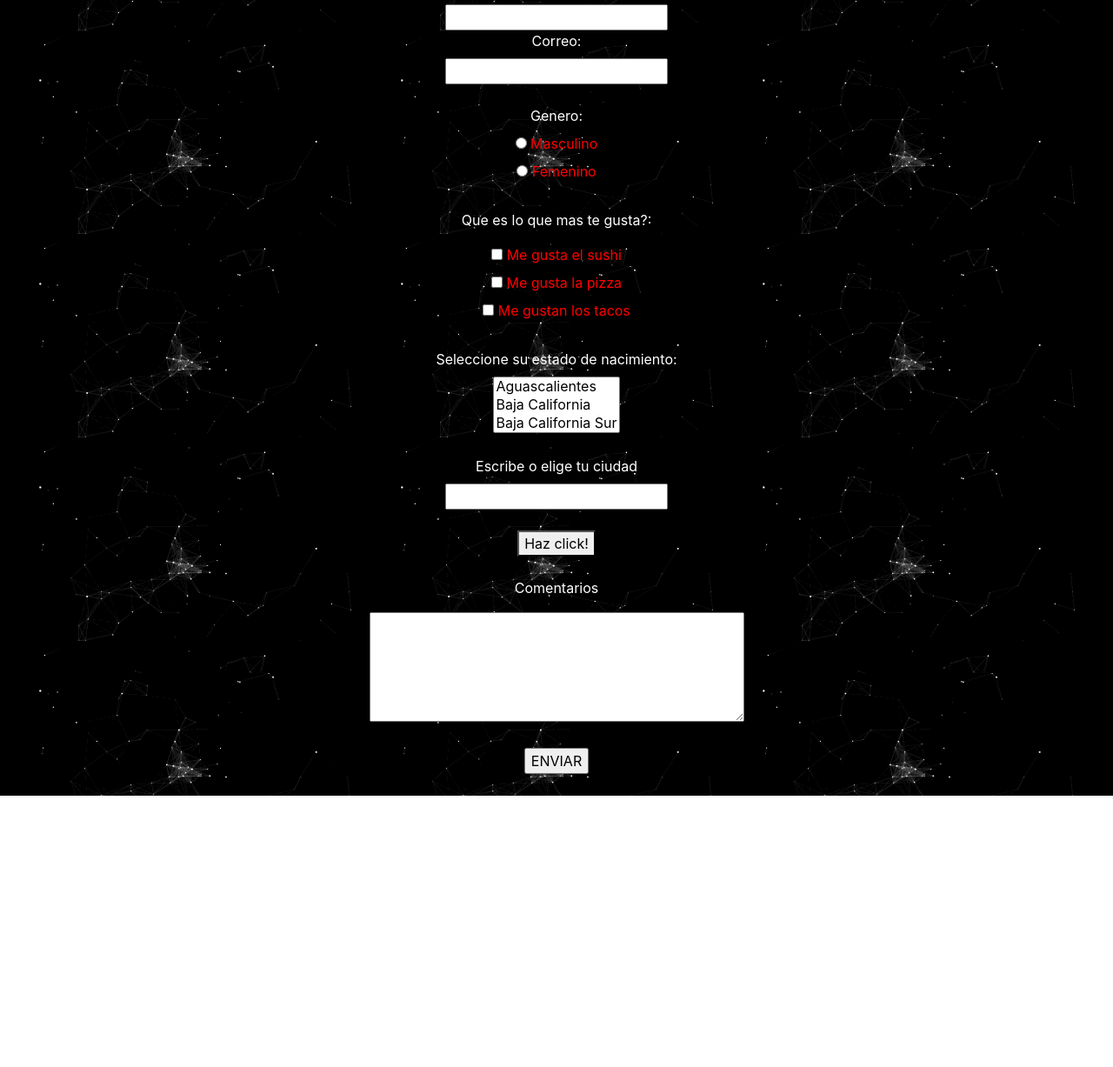
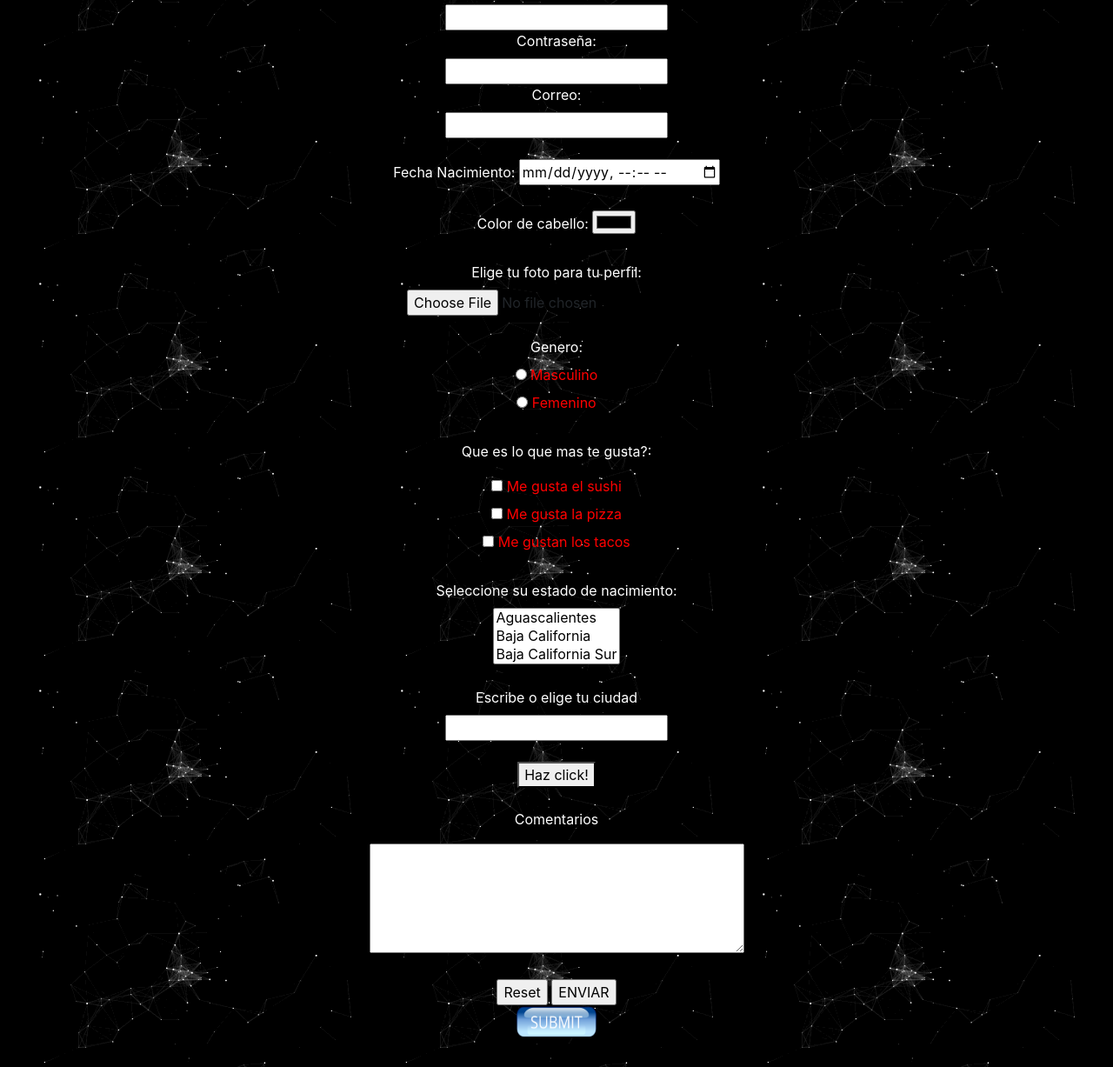
Before and after one commit to GabrielPaezBonilla/GabrielPaezBonilla.github.io, a plain HTML site: page Tabla.html in a window 1280 px wide. Shown: the part 864-2091 px from the top of the page at 87% size. Before the commit the page ends 1779 px from the top, so only its background shows below. Drawn offline with nearby package versions, Linux system fonts and the light colour scheme.

Commit message:
PARCIAL 1
FORMULARIOS

```diff
--- a/Tabla.html
+++ b/Tabla.html
@@ -106,8 +106,20 @@
             <label for="fnombre" style="color: white">Nombre:</label> <br>
             <input type="text" id="fnombre" name="fnombre"> <br>
 
+            <label for="fpassword" style="color: white">Contraseña:</label><br>
+            <input type="password" id="fpassword" name="password"><br>
+
             <label for="fcorreo" style="color: white">Correo:</label> <br>
             <input type="email" id="fcorreo" name="fcorreo"> <br><br>
+
+            <label for="fnacimiento" style="color: white">Fecha Nacimiento:</label>
+            <input type="datetime-local" id="fnacimiento" name="fnacimiento" min="1900-01-01"> <br><br>
+
+            <label for="fcabello" style="color: white">Color de cabello:</label>
+            <input type="color" od="fcabello" name="fcabello" value="#000000"> <br><br>
+
+            <label for="ffoto" style="color: white">Elige tu foto para tu perfil:</label> <br>
+            <input type="file" id="ffoto" name="ffoto"> <br><br>
 
             <label for="fgenero" style="color: white">Genero:</label> <br>
             <input type="radio" id="fgenero" name="fgenero" value="Masculino">
@@ -182,7 +194,10 @@
             <p style="color: white">Comentarios</p>
             <textarea name="Comentarios" cols="40" rows="5"></textarea> <br><br>
 
-            <input type="submit" value="ENVIAR">
+            <input type="reset">
+
+            <input type="submit" value="ENVIAR"> <br>
+            <input type="image" src="img/enviar.png" alt="Enviar" width="100" height="40">
         </fieldset>
         </form>
         </p>
```
